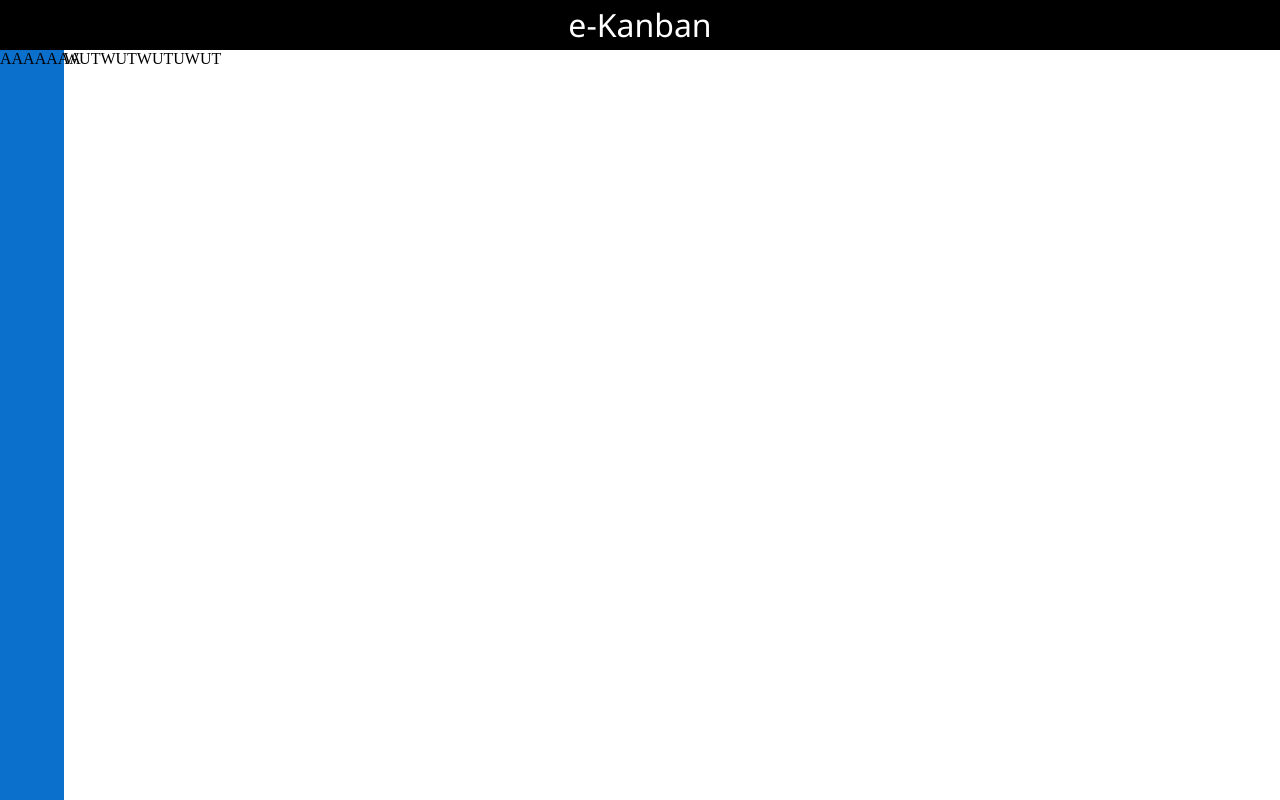
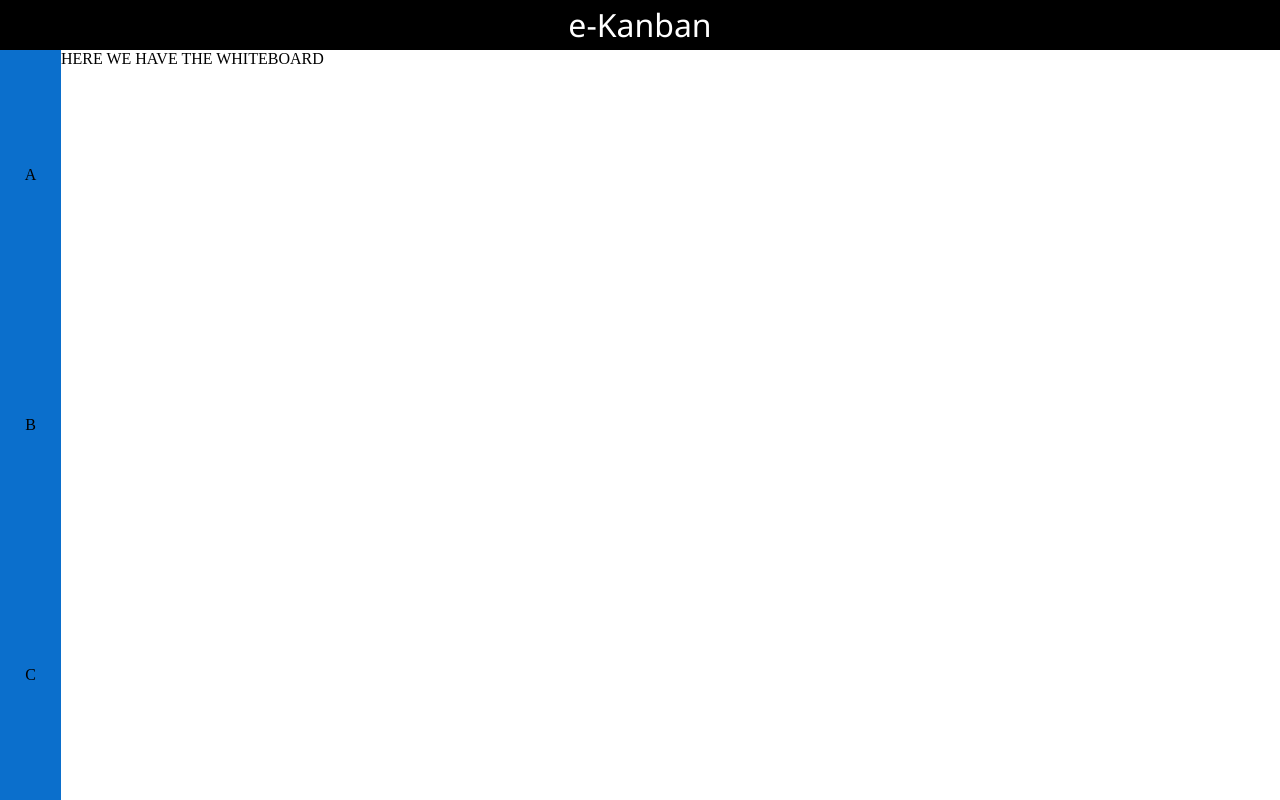
Before and after one commit to 1jpaulo/e-kanban, a plain HTML site: page src/index.html in a window 1280 px wide. Drawn offline with Linux system fonts and the light colour scheme.

Commit message:
Now the tools bar is a flex box that will properly be filled with icons and we had setup the initial for whiteboard

```diff
--- a/src/index.html
+++ b/src/index.html
@@ -6,6 +6,8 @@
         <link rel="stylesheet" href="header.css" />
         <link rel="stylesheet" href="tools.css" />
         <link rel="stylesheet" href="flex_containers.css" />
+        <link rel="stylesheet" href="whiteboard.css" />
+
     </head>
     <style>
         html, body{
@@ -22,11 +24,13 @@
 
                 <!-- lefthand vertical menu containing tools -->
                 <div class="vertical_bar">
-                    AAAAAAA
+                    <div>A</div>
+                    <div>B</div>
+                    <div>C</div>
                 </div>
                 <!-- centered whiteboard where tasks and workflows will be set -->
-                <div>
-                    WUTWUTWUTUWUT
+                <div class="whiteboard_container">
+                    HERE WE HAVE THE WHITEBOARD
                 </div>
 
             </div> <!-- END OF HORIZONTAL FLEX CONTAINER -->
--- a/src/tools.css
+++ b/src/tools.css
@@ -2,4 +2,8 @@
     width: 5%;
     min-width: 50px;
     background: rgb(11, 111, 204);
+    display: flex;
+    flex-direction: column;
+    justify-content: space-around;
+    align-items: center;
 }
--- /dev/null
+++ b/src/whiteboard.css
@@ -0,0 +1,4 @@
+.whiteboard_container{
+    width: 100%;
+    padding: 0;
+}
```
